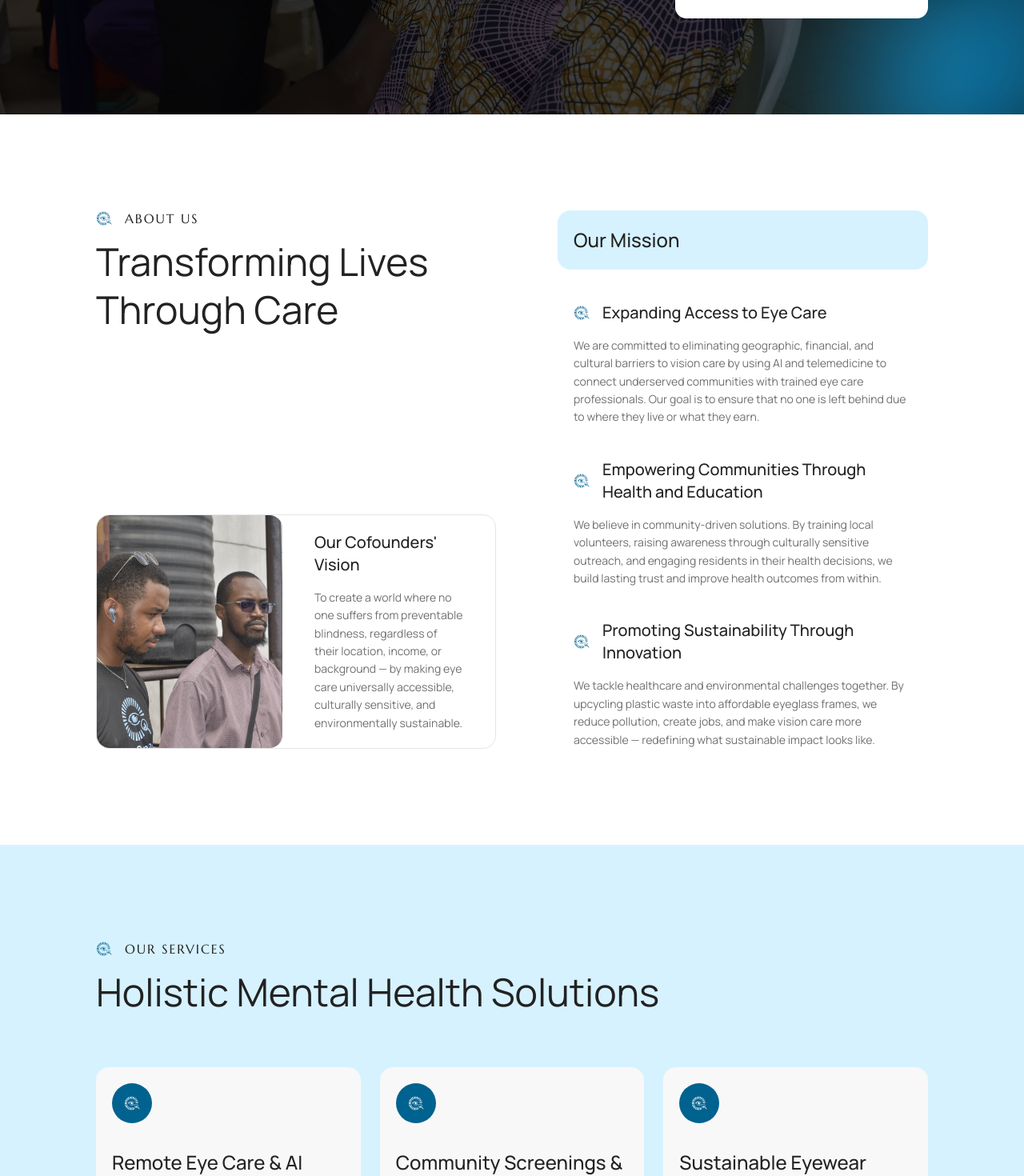
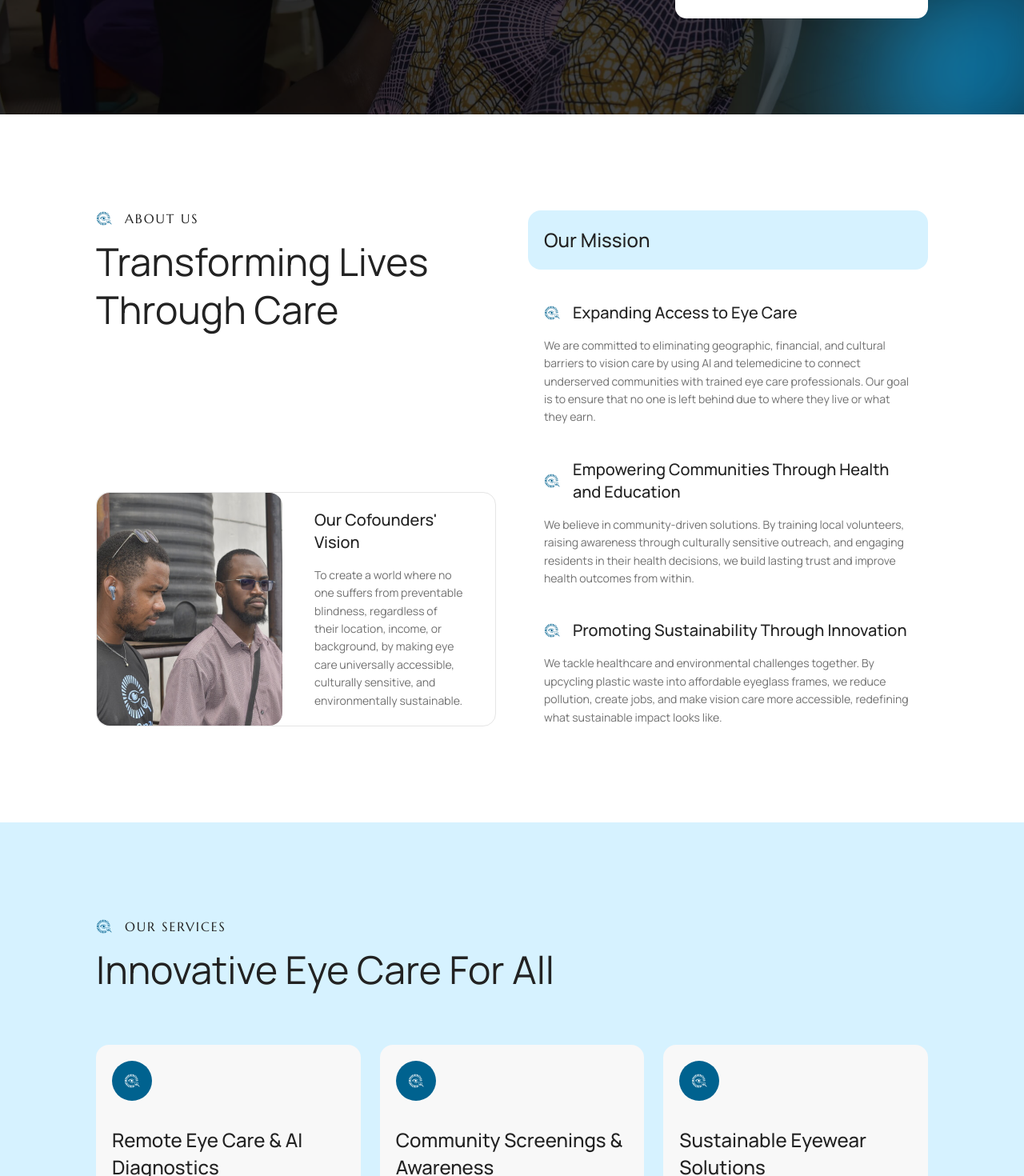
Before and after one commit to codegiyu/eye-connect, a Next.js app: page / in a window 1280 px wide. Shown: the part 729-2199 px from the top of the page at 80% size. Built offline with nearby package versions, Linux system fonts and the light colour scheme.

Commit message:
fix: fixed few semi-correct text

```diff
--- a/components/sections/home/AboutUs.tsx
+++ b/components/sections/home/AboutUs.tsx
@@ -6,7 +6,7 @@ export const AboutUs = () => {
     <section id="about-us" className="zen-container py-[7.5rem]">
       <div className="w-full extra-padding-container">
         <div className="w-full grid lg:grid-cols-2 items-stretch justify-between gap-10">
-          <div className="w-full xl:max-w-[38.9375rem] h-full flex flex-col justify-between gap-10">
+          <div className="w-full xl:max-w-[40rem] h-full flex flex-col justify-between gap-10">
             <SectionHeading subtitle="About Us" title="Transforming lives through care" />
             <div className="w-full h-fit grid sm:grid-cols-[14.5rem_1fr] lg:grid-cols-1 xl:grid-cols-[14.5rem_1fr] gap-10 items-center rounded-2xl border border-border">
               <div className="w-full h-full min-h-[16.875rem] flex-none bg-cofounders rounded-2xl overflow-hidden"></div>
@@ -14,14 +14,14 @@ export const AboutUs = () => {
                 <h3 className="typo-h6 text-dark-primary">Our Cofounders&apos; Vision</h3>
                 <p className="typo-body3 text-gray-text">
                   To create a world where no one suffers from preventable blindness, regardless of
-                  their location, income, or background — by making eye care universally accessible,
+                  their location, income, or background, by making eye care universally accessible,
                   culturally sensitive, and environmentally sustainable.
                 </p>
               </div>
             </div>
           </div>
 
-          <div className="w-full xl:max-w-[28.9375rem] h-fit justify-self-end grid gap-10">
+          <div className="w-full xl:max-w-[45rem] h-fit justify-self-end grid gap-10">
             <div className="w-full bg-variant-bg py-5 px-5 sm:px-10 lg:px-5 1440:px-10 rounded-2xl">
               <h3 className="typo-h5 text-dark-primary">Our Mission</h3>
             </div>
@@ -69,6 +69,6 @@ const missionStatements: MissionStatementProps[] = [
   },
   {
     title: 'Promoting Sustainability Through Innovation',
-    text: 'We tackle healthcare and environmental challenges together. By upcycling plastic waste into affordable eyeglass frames, we reduce pollution, create jobs, and make vision care more accessible — redefining what sustainable impact looks like.',
+    text: 'We tackle healthcare and environmental challenges together. By upcycling plastic waste into affordable eyeglass frames, we reduce pollution, create jobs, and make vision care more accessible, redefining what sustainable impact looks like.',
   },
 ];
--- a/components/sections/home/Services.tsx
+++ b/components/sections/home/Services.tsx
@@ -7,7 +7,7 @@ export const OurServices = () => {
     <section id="services" className="zen-container bg-variant-bg py-[7.5rem]">
       <div className="w-full grid gap-10 lg:gap-16 extra-padding-container">
         <div className="w-full flex items-center justify-between gap-5">
-          <SectionHeading title="Holistic Mental Health Solutions" subtitle="Our Services" />
+          <SectionHeading title="Innovative Eye Care for All" subtitle="Our Services" />
           {/* <ZenButton variant="secondary" text="All Services" wrapClassName="hidden lg:block" /> */}
         </div>
 
```
